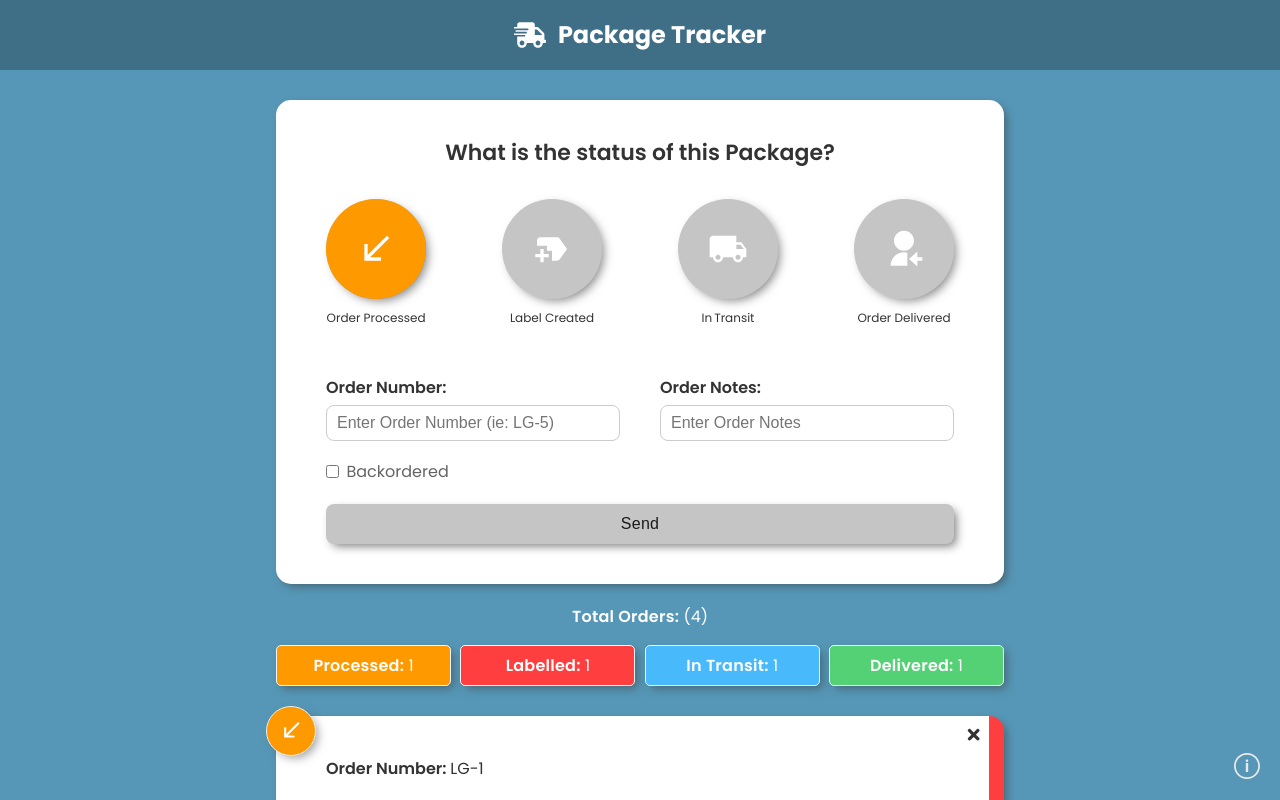
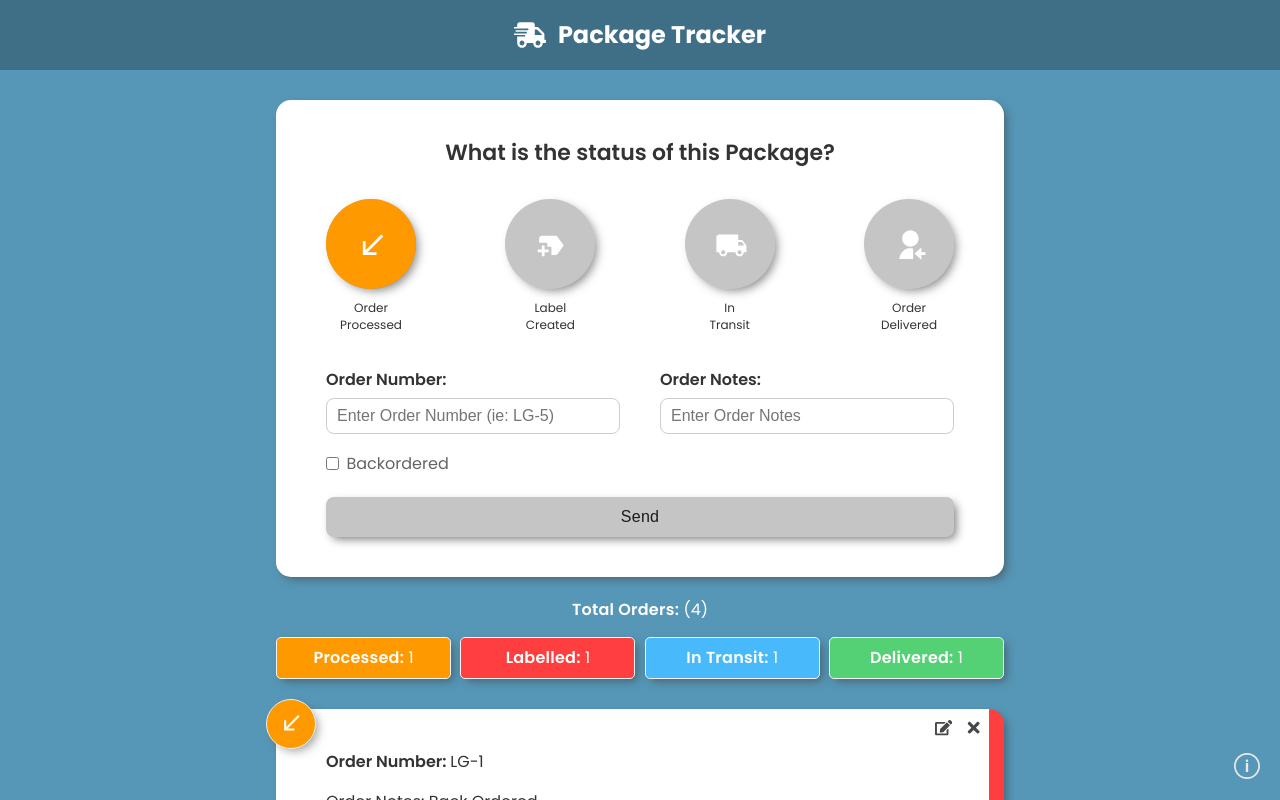
Before and after one commit to Ansel291/packageTrackerApp, a React (Create React App) app: page / in a window 1280 px wide. Shown: the top 800 px of the page. Built offline with nearby package versions, Linux system fonts and the light colour scheme.

Commit message:
added Order Stats and Order Select Components and functionality

```diff
--- a/src/components/OrderForm.jsx
+++ b/src/components/OrderForm.jsx
@@ -1,18 +1,36 @@
 import './styles/OrderForm.css'
-import { useState } from 'react'
+import { useState, useContext, useEffect } from 'react'
 import Card from './shared/Card'
 import Button from './shared/Button'
 import OrderStatusSelect from './OrderStatusSelect'
+import OrderContext from '../context/OrderContext'
 
-function OrderForm({ handleAdd }) {
+function OrderForm() {
   const [orderStatus, setOrderStatus] = useState('orderReceived')
+  //const [orderStatus, setOrderStatus] = useState('')
   const [orderNumber, setOrderNumber] = useState('')
   const [orderHasNotes, setOrderHasNotes] = useState(false)
   const [orderNote, setOrderNote] = useState('')
   const [orderBackordered, setOrderBackordered] = useState(false)
+  const [orderProgress, setOrderProgress] = useState('progress-order-received')
+  const [btnDisabled, setBtnDisabled] = useState(true)
+  const [orderUpdate, setOrderUpdated] = useState(false)
+  const [orderNumberMessage, setOrderNumberMessage] = useState('')
 
-  const [btnDisabled, setBtnDisabled] = useState(true)
-  const [orderNumberMessage, setOrderNumberMessage] = useState('')
+  const { addOrder, orderEdit, updateOrder } = useContext(OrderContext)
+
+  useEffect(() => {
+    if (orderEdit.edit === true) {
+      setBtnDisabled(false)
+      setOrderUpdated(true)
+      setOrderStatus(orderEdit.item.orderStatus)
+      setOrderNumber(orderEdit.item.orderNumber)
+      setOrderHasNotes(orderEdit.item.orderHasNotes)
+      setOrderNote(orderEdit.item.orderNote)
+      setOrderBackordered(orderEdit.item.orderBackordered)
+      setOrderProgress(orderEdit.item.orderProgress)
+    }
+  }, [orderEdit])
 
   const handleOrderNumberTextChange = (e) => {
     let orderNumberTextVal = e.target.value.trim()
@@ -67,17 +85,6 @@ function OrderForm({ handleAdd }) {
 
   const handleBackorderChange = (e) => {
     setOrderBackordered(!orderBackordered)
-    /*
-    //console.log(e.target.checked)
-    let backorderChecked = e.target.checked
-    if (backorderChecked) {
-      setOrderHasNotes(true)
-      setOrderNote('Backordered')
-    } else {
-      setOrderHasNotes(false)
-      setOrderNote('')
-    }
-    */
   }
 
   const handleSubmit = (e) => {
@@ -85,7 +92,7 @@ function OrderForm({ handleAdd }) {
     //console.log('handle submit click')
     let orderNumberTextValOnSubmit = orderNumber.trim()
 
-    console.log(orderNumberTextValOnSubmit)
+    //console.log(orderNumberTextValOnSubmit)
     if (
       orderNumberTextValOnSubmit.charAt(0) === 'L' &&
       orderNumberTextValOnSubmit.indexOf('LG-') <= 0 &&
@@ -97,22 +104,43 @@ function OrderForm({ handleAdd }) {
         orderHasNotes,
         orderNote,
         orderBackordered,
+        orderProgress,
       }
-      handleAdd(newOrder)
 
+      if (orderEdit.edit === true) {
+        updateOrder(orderEdit.item.id, newOrder)
+        /*
+        setOrderProgress('progress-order-received')
+        */
+        //setProgressBarWidth('progress-order-received')
+      } else {
+        addOrder(newOrder)
+        //console.log(orderEdit.edit)
+      }
+
+      setOrderStatus('orderReceived')
       setOrderNumber('')
+      setOrderHasNotes(false)
       setOrderNote('')
-      setOrderHasNotes(false)
       setOrderBackordered(false)
+      setOrderProgress('progress-order-received')
+      setBtnDisabled(true)
+      setOrderUpdated(false)
     }
   }
 
   return (
     <Card>
       <form onSubmit={handleSubmit}>
-        <h2>What is the status of this Package?</h2>
+        <h2>
+          {orderUpdate ? 'Update' : 'What is'} the status of this Package
+          {orderUpdate ? '' : '?'}
+        </h2>
 
-        <OrderStatusSelect orderSelect={(select) => setOrderStatus(select)} />
+        <OrderStatusSelect
+          progressBar={(status) => setOrderProgress(status)}
+          orderSelect={(select) => setOrderStatus(select)}
+        />
 
         <div className='form-row'>
           <div className='form-item'>
@@ -163,7 +191,7 @@ function OrderForm({ handleAdd }) {
         </div>
 
         <Button type='submit' isDisabled={btnDisabled}>
-          Send
+          {orderUpdate ? 'Update' : 'Send'}
         </Button>
       </form>
     </Card>
--- a/src/components/OrderItem.jsx
+++ b/src/components/OrderItem.jsx
@@ -1,11 +1,15 @@
 import './styles/OrderItem.css'
-import { FaTimes } from 'react-icons/fa'
+import { FaTimes, FaEdit } from 'react-icons/fa'
+import { useContext } from 'react'
 import PropTypes from 'prop-types'
 import { IconContext } from 'react-icons/lib'
 import { MdCallReceived, MdNewLabel, MdLocalShipping } from 'react-icons/md'
 import { RiUserReceived2Fill } from 'react-icons/ri'
+import OrderContext from '../context/OrderContext'
 
-function OrderItem({ item, handleDelete }) {
+function OrderItem({ item }) {
+  const { deleteOrder, editOrder } = useContext(OrderContext)
+
   return (
     <IconContext.Provider
       value={{
@@ -33,8 +37,11 @@ function OrderItem({ item, handleDelete }) {
             <RiUserReceived2Fill />
           </div>
         )}
-        <button onClick={() => handleDelete(item.id)} className='close'>
+        <button onClick={() => deleteOrder(item.id)} className='close'>
           <FaTimes />
+        </button>
+        <button onClick={() => editOrder(item)} className='edit'>
+          <FaEdit />
         </button>
         <div className='order-number-display'>
           <span className='order-number-label'>Order Number: </span>
--- a/src/components/OrderList.jsx
+++ b/src/components/OrderList.jsx
@@ -1,8 +1,11 @@
 import { motion, AnimatePresence } from 'framer-motion'
-import PropTypes from 'prop-types'
+import { useContext } from 'react'
 import OrderItem from './OrderItem'
+import OrderContext from '../context/OrderContext'
 
-function OrderList({ order, handleDelete }) {
+function OrderList() {
+  const { order } = useContext(OrderContext)
+
   if (!order || order.length === 0) {
     return <p>No Order Yet</p>
   }
@@ -16,7 +19,7 @@ function OrderList({ order, handleDelete }) {
             animate={{ opacity: 1 }}
             exit={{ opacity: 0 }}
           >
-            <OrderItem key={item.id} item={item} handleDelete={handleDelete} />
+            <OrderItem key={item.id} item={item} />
           </motion.div>
         ))}
       </AnimatePresence>
@@ -24,17 +27,4 @@ function OrderList({ order, handleDelete }) {
   )
 }
 
-OrderList.propTypes = {
-  order: PropTypes.arrayOf(
-    PropTypes.shape({
-      id: PropTypes.number.isRequired,
-      orderStatus: PropTypes.string.isRequired,
-      orderNumber: PropTypes.string.isRequired,
-      orderHasNotes: PropTypes.bool.isRequired,
-      orderNote: PropTypes.string.isRequired,
-      orderBackordered: PropTypes.bool.isRequired,
-    })
-  ),
-}
-
 export default OrderList
--- a/src/components/OrderStats.jsx
+++ b/src/components/OrderStats.jsx
@@ -1,7 +1,10 @@
 import './styles/OrderStats.css'
-import PropTypes from 'prop-types'
+import { useContext } from 'react'
+import OrderContext from '../context/OrderContext'
 
-function OrderStats({ order }) {
+function OrderStats() {
+  const { order } = useContext(OrderContext)
+
   let totalOrderReceived = order.filter(
     (item) => item.orderStatus === 'orderReceived'
   )
@@ -49,8 +52,4 @@ function OrderStats({ order }) {
   )
 }
 
-OrderStats.propTypes = {
-  order: PropTypes.array.isRequired,
-}
-
 export default OrderStats
--- a/src/components/OrderStatusSelect.jsx
+++ b/src/components/OrderStatusSelect.jsx
@@ -1,26 +1,46 @@
 import './styles/OrderStatusSelect.css'
-import { useState } from 'react'
+import { useState, useContext, useEffect } from 'react'
 import { IconContext } from 'react-icons/lib'
 import { MdCallReceived, MdNewLabel, MdLocalShipping } from 'react-icons/md'
 import { RiUserReceived2Fill } from 'react-icons/ri'
+import OrderContext from '../context/OrderContext'
 
-function OrderStatusSelect({ orderSelect }) {
+function OrderStatusSelect({ orderSelect, progressBar }) {
   const [orderSelected, setOrderSelected] = useState('orderReceived')
+  //const [orderSelected, setOrderSelected] = useState('')
   const [progressBarWidth, setProgressBarWidth] = useState(
     'progress-order-received'
   )
+
+  const { orderEdit } = useContext(OrderContext)
+
+  useEffect(() => {
+    if (orderEdit.edit === true) {
+      console.log('the order edit selected is true')
+      setOrderSelected(orderEdit.item.orderStatus)
+      setProgressBarWidth(orderEdit.item.orderProgress)
+      //orderEdit.edit = false
+    } /*else {
+      setOrderSelected('orderReceived')
+      setProgressBarWidth('progress-order-received')
+    }*/
+  }, [orderEdit])
 
   const handleChange = (e) => {
     setOrderSelected(e.currentTarget.value)
     orderSelect(e.currentTarget.value)
     if (e.currentTarget.value === 'orderReceived') {
       setProgressBarWidth('progress-order-received')
+      progressBar('progress-order-received')
     } else if (e.currentTarget.value === 'labelCreated') {
       setProgressBarWidth('progress-label-created')
+      progressBar('progress-label-created')
     } else if (e.currentTarget.value === 'orderInTransit') {
       setProgressBarWidth('progress-in-transit')
+      progressBar('progress-in-transit')
     } else if (e.currentTarget.value === 'orderDelivered') {
       setProgressBarWidth('progress-order-delivered')
+      progressBar('progress-order-delivered')
     }
   }
 
@@ -65,7 +85,10 @@ function OrderStatusSelect({ orderSelect }) {
             <MdNewLabel />
           </label>
 
-          <p className='status-title'>Label Created</p>
+          <p className='status-title'>
+            Label<span className='space'></span>
+            <br className='order-status-br' /> Created
+          </p>
         </li>
         <li>
           <input
--- a/src/components/styles/OrderItem.css
+++ b/src/components/styles/OrderItem.css
@@ -48,7 +48,11 @@
   cursor: pointer;
   background: none;
   border: none;
-  color: #333;
+  color: #484848;
+}
+
+.edit {
+  right: 35px;
 }
 
 .order-item-order-received {
@@ -91,4 +95,7 @@
   .order-card {
     padding: 40px 50px;
   }
+  .edit {
+    right: 37px;
+  }
 }
--- a/src/components/styles/OrderStatusSelect.css
+++ b/src/components/styles/OrderStatusSelect.css
@@ -89,7 +89,7 @@ label.order-select-order-delivered:hover {
 }
 
 .progress-order-delivered {
-  width: 100%;
+  width: 99%;
 }
 
 @media (min-width: 375px) {
@@ -118,6 +118,34 @@ label.order-select-order-delivered:hover {
   }
 }
 
+@media (min-width: 768px) {
+  .status {
+    margin: 32.5px 0 77.5px;
+  }
+  .status li p {
+    margin-top: 75px;
+  }
+  .status li {
+    width: 90px;
+    height: 90px;
+  }
+  .status li label {
+    width: 90px;
+    height: 90px;
+  }
+  .status li svg {
+    top: 20px;
+    left: 20px;
+    width: 2.05em;
+    height: 2.05em;
+  }
+  .progress-bar {
+    background-color: #858585;
+    top: -123px;
+  }
+}
+
+/*
 @media (min-width: 768px) {
   .status {
     margin: 32.5px 0 75px;
@@ -152,3 +180,4 @@ label.order-select-order-delivered:hover {
     top: -125px;
   }
 }
+*/
--- /dev/null
+++ b/src/context/OrderContext.js
@@ -0,0 +1,103 @@
+import { v4 as uuidv4 } from 'uuid'
+import { createContext, useState } from 'react'
+
+const OrderContext = createContext()
+
+export const OrderProvider = ({ children }) => {
+  const [order, setOrder] = useState([
+    {
+      id: 1,
+      orderStatus: 'orderReceived',
+      orderNumber: 'LG-1',
+      orderHasNotes: true,
+      orderNote: 'Back Ordered',
+      orderBackordered: true,
+      orderProgress: 'progress-order-received',
+    },
+    {
+      id: 2,
+      orderStatus: 'labelCreated',
+      orderNumber: 'LG-2',
+      orderHasNotes: false,
+      orderNote: '',
+      orderBackordered: false,
+      orderProgress: 'progress-label-created',
+    },
+    {
+      id: 3,
+      orderStatus: 'orderInTransit',
+      orderNumber: 'LG-3',
+      orderHasNotes: true,
+      orderNote: 'Request to leave package on porch',
+      orderBackordered: false,
+      orderProgress: 'progress-in-transit',
+    },
+    {
+      id: 4,
+      orderStatus: 'orderDelivered',
+      orderNumber: 'LG-4',
+      orderHasNotes: false,
+      orderNote: '',
+      orderBackordered: false,
+      orderProgress: 'progress-order-delivered',
+    },
+  ])
+
+  const [orderEdit, setOrderEdit] = useState({
+    item: {},
+    edit: false,
+  })
+
+  // Add Order
+  const addOrder = (newOrder) => {
+    newOrder.id = uuidv4()
+    //console.log(newOrder)
+    setOrder([newOrder, ...order])
+  }
+
+  // Delete Order
+  const deleteOrder = (id) => {
+    if (window.confirm('Are you sure you want to delete?')) {
+      setOrder(order.filter((item) => item.id !== id))
+    }
+  }
+
+  // Update Order Item
+  const updateOrder = (id, updItem) => {
+    setOrder(
+      order.map((item) => (item.id === id ? { ...item, ...updItem } : item))
+    )
+    setOrderEdit({
+      item: {},
+      edit: false,
+    })
+  }
+
+  // Set Order to be updated
+  const editOrder = (item) => {
+    window.scrollTo({ top: 0, behavior: 'smooth' })
+    setTimeout(() => {
+      setOrderEdit({
+        item,
+        edit: true,
+      })
+    }, 350)
+  }
+
+  return (
+    <OrderContext.Provider
+      value={{
+        order,
+        orderEdit,
+        addOrder,
+        deleteOrder,
+        editOrder,
+        updateOrder,
+      }}
+    >
+      {children}
+    </OrderContext.Provider>
+  )
+}
+
+export default OrderContext
```
Also changed, not shown: src/App.js (+6 -24 lines).
